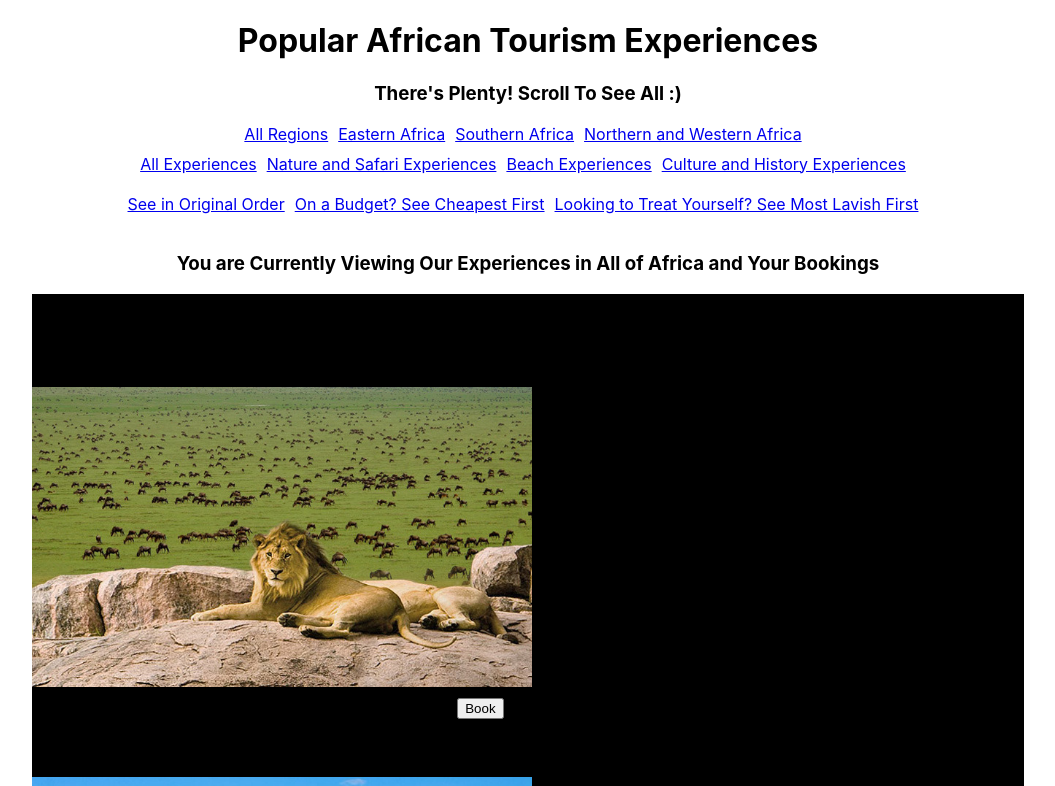
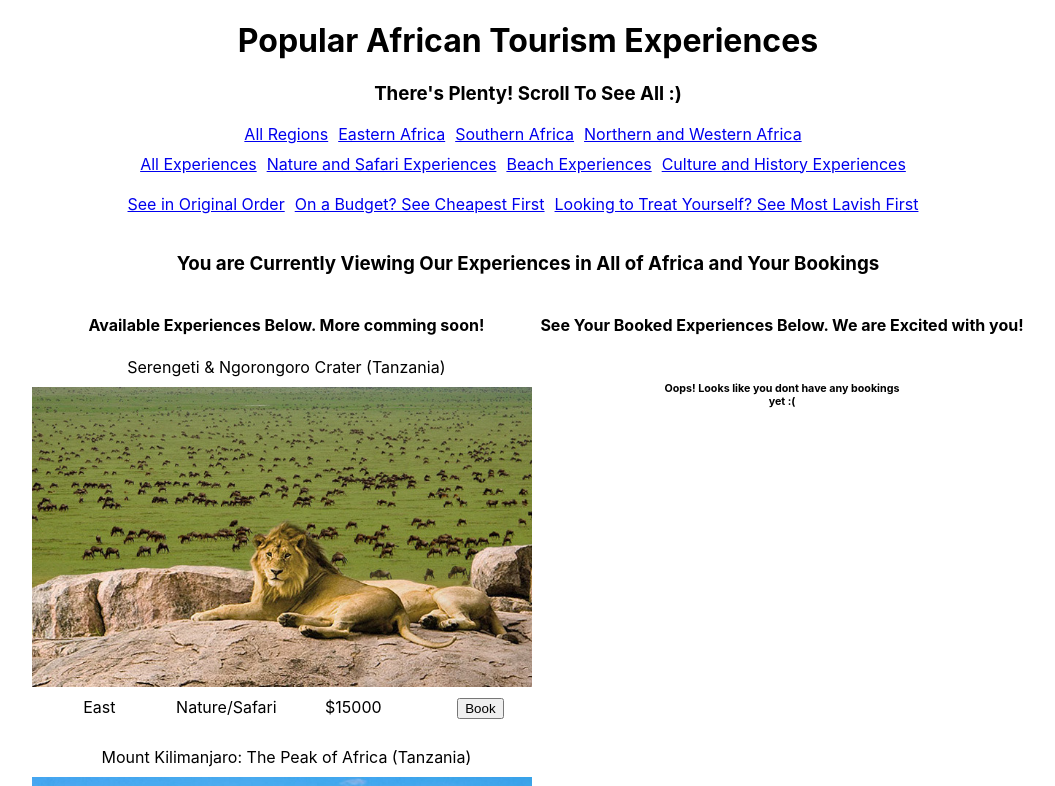
Before and after one commit to Dybe/uiux-dev, a React (Create React App) app: page / in a window 1280 px wide. Shown: the top 786 px of the page, without its empty margins (112-1167 px from the left). Built offline with nearby package versions, Linux system fonts and the light colour scheme.

Commit message:
Update App.css

```diff
--- a/src/App.css
+++ b/src/App.css
@@ -62,7 +62,6 @@ object-fit:cover;
 
 .itemLists {
   display:flex;
-  background-color:black;
 }
 .unbookedTrips {
   display: flex;
```
